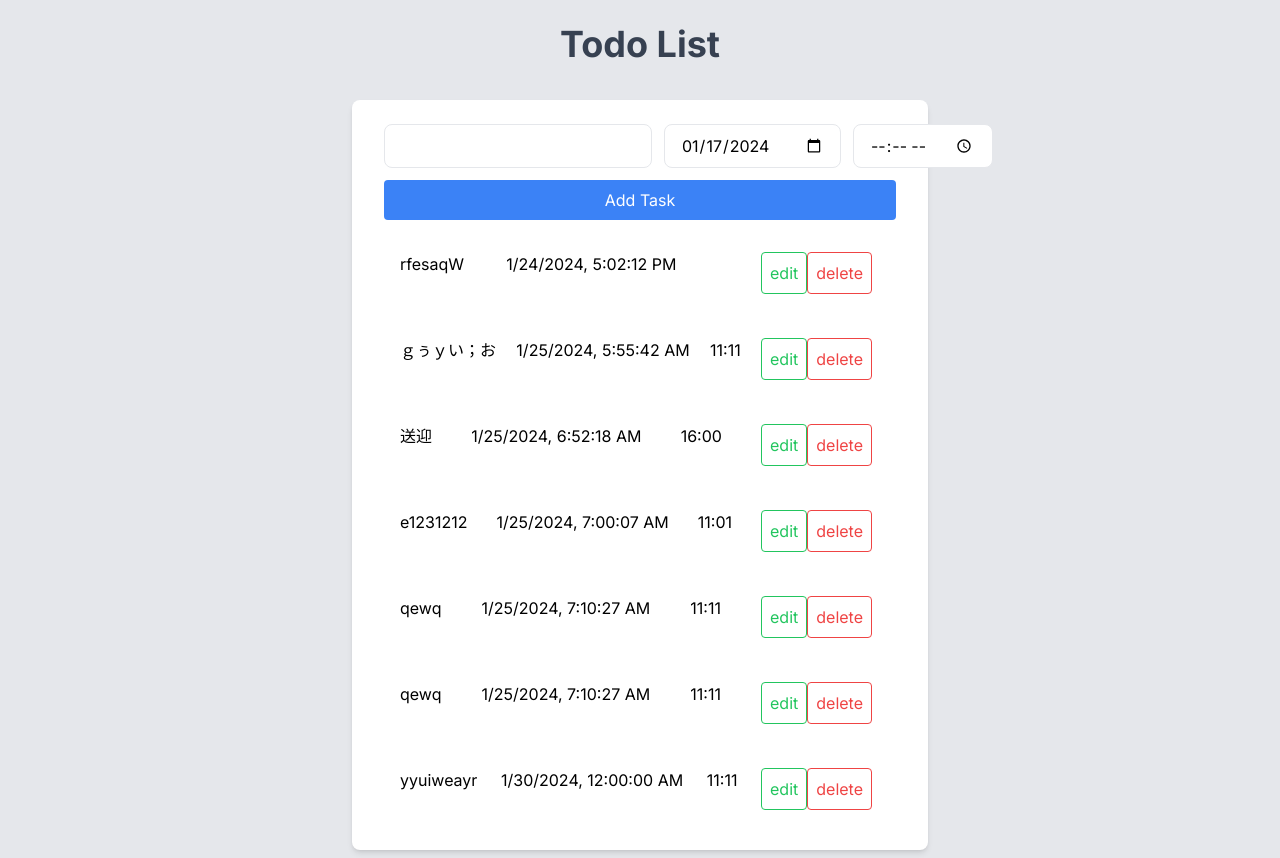
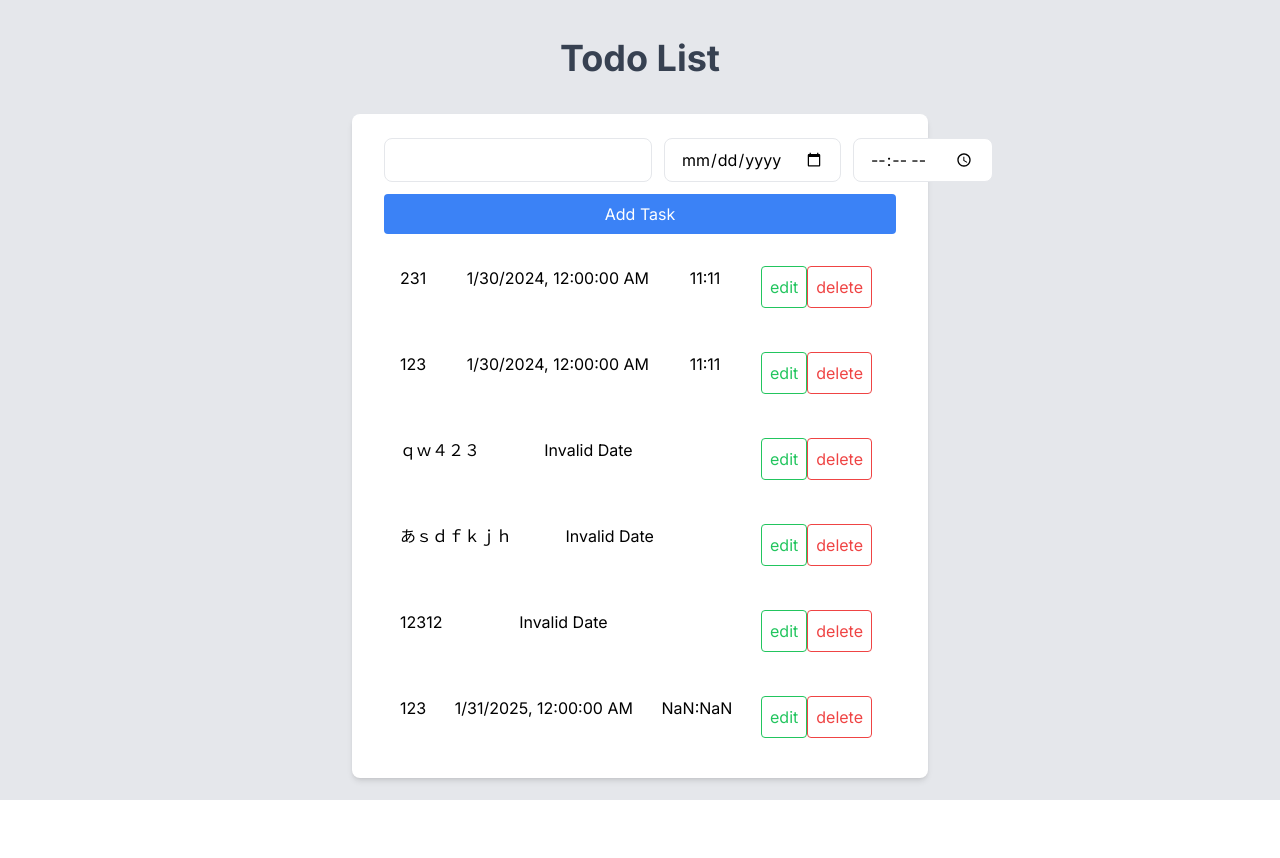
Before and after one commit to i2rin/todolist-nextjs, a Next.js app: page / in a window 1280 px wide. After the commit the page ends 800 px from the top, so only its background shows below. Built offline with nearby package versions, Linux system fonts and the light colour scheme; data requests are answered from the project's data file.

Commit message:
🐛日付を編集できるようになりました

```diff
--- a/src/app/components/AddTask.tsx
+++ b/src/app/components/AddTask.tsx
@@ -6,7 +6,8 @@ import {v4 as uuidv4} from "uuid";
 
 const AddTask = () => {
     const [taskTitle, setTaskTitle] = useState("");
-    const [deadlineDate, setDeadlineDate] = useState<Date>(new Date());
+    //const [deadlineDate, setDeadlineDate] = useState<Date>(new Date());
+    const [deadlineDate, setDeadlineDate] = useState("");
     const [deadlineTime, setDeadlineTime] = useState("");
 
     const handleSubmit = async (e: FormEvent) => {
@@ -22,7 +23,8 @@ const AddTask = () => {
 
         await addTodo (newTask);
         setTaskTitle("");
-        setDeadlineDate(new Date());
+        //setDeadlineDate(new Date());
+        setDeadlineDate("");
         setDeadlineTime("");
     }
 
@@ -40,10 +42,9 @@ const AddTask = () => {
                     type = "date"
                     className = "flex-2 border px-4 py-2 rounded-lg focus:ourline-none fucus:boder-blue-400"
                     onChange={(e: ChangeEvent<HTMLInputElement>) => {
-                        setDeadlineDate(new Date(e.target.value));
+                        //setDeadlineDate(new Date(e.target.value));
+                        setDeadlineDate(e.target.value);
                     }}
-                    //value = {`${deadlineDate.getFullYear()}-${deadlineDate.getMonth() + 1} -${deadlineDate.getDate()}`}
-                    //value = {deadlineDate.toString()}
                     value = {formatDate(deadlineDate)}
                 />
                 <input
--- a/src/app/components/Todo.tsx
+++ b/src/app/components/Todo.tsx
@@ -35,7 +35,10 @@ export const formatTime = (date: Date | string) : string => {
 
 const Todo = ({ task }: TodoProps) => {
 
-    const ref = useRef<HTMLInputElement>(null);
+    const refInputTitle = useRef<HTMLInputElement>(null);
+    const refInputDate = useRef<HTMLInputElement>(null);
+    const refInputTime = useRef<HTMLInputElement>(null);
+
     const [isEditing, setIsEditing] = useState(false);
     const [editedTaskTitle, setEditedTaskTitle] = useState(task.text);
     const [editedTaskDate, setEditedTaskDate] = useState(task.date);
@@ -44,7 +47,7 @@ const Todo = ({ task }: TodoProps) => {
     useEffect(() => {
         if (isEditing)
         {
-            ref.current?.focus();
+            refInputTitle.current?.focus();
         }
     }, [isEditing]);
 
@@ -57,7 +60,11 @@ const Todo = ({ task }: TodoProps) => {
 
 
     const handleSave = async () => {
-        await editTodo(task.id, editedTaskTitle, editedTaskDate, editedTaskTime);
+        const dateStr = formatDate(editedTaskDate);
+        const timeStr = formatTime(editedTaskTime);
+        //const dateTimeStr = `${dateSrt}T${timeStr}`;
+        //await editTodo(task.id, editedTaskTitle, dateTimeStr);
+        await editTodo(task.id, editedTaskTitle, dateStr, timeStr);
         setIsEditing(false);
     };
 
@@ -75,7 +82,7 @@ const Todo = ({ task }: TodoProps) => {
            {isEditing ? (
                <React.Fragment>
                    <input
-                        ref = {ref}
+                        ref = {refInputTitle}
                         type="text"
                         value = {editedTaskTitle}
                         onChange = {
@@ -84,16 +91,19 @@ const Todo = ({ task }: TodoProps) => {
                         style = {{ width: '150px' ,borderRadius: '10px' }}
                    />
                    <input
+                        ref = {refInputDate}
                         type="date"
                         //value = {formatDate(editedTaskDate)}
                         value = {editedTaskDate.toString()}
                         onChange = {
-                            (e: React.ChangeEvent<HTMLInputElement>) => setEditedTaskDate(e.target.value ? new Date(e.target.value) : new Date())
+                            //(e: React.ChangeEvent<HTMLInputElement>) => setEditedTaskDate(e.target.value ? new Date(e.target.value) : new Date())
+                            (e: React.ChangeEvent<HTMLInputElement>) => setEditedTaskDate(e.target.value)
                         }
                         className = "mr-2 py-1 px-2 rounded border-gray-400 border"
                         style = {{ width: '150px' }}
                    />
                    <input
+                        ref = {refInputTime}
                         type="time"
                         value={formatTime(editedTaskTime)}
                         onChange={
--- a/src/app/data/todos.json
+++ b/src/app/data/todos.json
@@ -1,46 +1,37 @@
 {
   "tasks": [
     {
-      "id": "cd543697-42ba-407e-9f1d-839f94a731b1",
-      "text": "rfesaqW",
-      "date": "2024-01-24T17:02:12.137Z",
-      "time": ""
-    },
-    {
-      "id": "232a1976-ae3b-453e-8d5e-1494dce2019a",
-      "text": "ｇぅｙい；お",
-      "date": "2024-01-25T05:55:42.935Z",
+      "id": "688d18fc-d31d-49a6-b3ef-3f3159ec4204",
+      "text": "231",
+      "date": "2024-01-30",
       "time": "11:11"
     },
     {
-      "id": "01d1ac8c-3927-459e-a9be-b2bc356c029e",
-      "text": "送迎",
-      "date": "2024-01-25T06:52:18.557Z",
-      "time": "16:00"
-    },
-    {
-      "id": "894089bb-72b1-4404-9e5b-ac7c5a7e579e",
-      "text": "e1231212",
-      "date": "2024-01-25T07:00:07.990Z",
-      "time": "11:01"
-    },
-    {
-      "id": "468f8fe7-9f1c-4401-8b52-aa7a5e120d6b",
-      "text": "qewq",
-      "date": "2024-01-25T07:10:27.600Z",
+      "id": "02fc6848-e7ea-4c12-b69a-0c942d86ab7c",
+      "text": "123",
+      "date": "2024-01-30",
       "time": "11:11"
     },
     {
-      "id": "468f8fe7-9f1c-4401-8b52-aa7a5e120d6b",
-      "text": "qewq",
-      "date": "2024-01-25T07:10:27.600Z",
-      "time": "11:11"
+      "text": "ｑｗ４２３",
+      "dateTimeStr": "2024-01-30TNaN:NaN",
+      "id": "2bd46118-cd66-40bf-bc0e-cc1b243c6960"
     },
     {
-      "id": "10dc6237-574c-4e6c-b5b0-b6cf5a3448a5",
-      "text": "yyuiweayr",
-      "date": "2024-01-30T00:00:00.000Z",
-      "time": "11:11"
+      "text": "あｓｄｆｋｊｈ",
+      "dateTimeStr": "2024-01-30TNaN:NaN",
+      "id": "dbbd4268-ae33-4327-9baf-c61ccbf6823c"
+    },
+    {
+      "text": "12312",
+      "dateTimeStr": "2024-01-30TNaN:NaN",
+      "id": "9943f335-7abc-4091-b352-951d45a223cb"
+    },
+    {
+      "text": "123",
+      "date": "2025-01-31",
+      "time": "NaN:NaN",
+      "id": "2a5bacff-1453-46ce-853a-b9c721d094f4"
     }
   ]
 }
--- a/src/app/pages/api.ts
+++ b/src/app/pages/api.ts
@@ -1,12 +1,28 @@
 import { Task } from './types';
 
+
+
+export const formatDate =(date: Date | string ): string => {
+    const d = new Date(date);
+    const year = d.getFullYear();
+    const month = ('0' + (d.getMonth() + 1)).slice(-2);
+    const day = ('0' + d.getDate()).slice(-2);
+    return `${year}-${month}-${day}`;
+};
+
+//ここからtaskを取得して表示する
 export const getAllTodos = async (): Promise<Task[]> => {
     const jsonData = await fetch('http://localhost:3001/tasks', {
         cache: "no-store",
     });
-    const res = jsonData.json();
+    const res: Task[] = await jsonData.json();
 
-    return res;
+    const formattedTasks = res.map(task => ({
+        ...task,
+        date: formatDate(task.date)
+        //date: task.date
+    }));
+    return formattedTasks;
 }
 
 export const addTodo = async (todo:Task): Promise<Task[]> => {
@@ -23,7 +39,7 @@ export const addTodo = async (todo:Task): Promise<Task[]> => {
 }
 
 
-export const editTodo = async (id: string, newText: string, newDate: Date, newTime: string): Promise<Task[]> => { const jsonData = await fetch(`http://localhost:3001/tasks/${id}`, {
+export const editTodo = async (id: string, newText: string, newDate: string, newTime: string): Promise<Task[]> => { const jsonData = await fetch(`http://localhost:3001/tasks/${id}`, {
         method: "PUT",
         headers: {
             "Content-Type": "application/json",
@@ -31,7 +47,8 @@ export const editTodo = async (id: string, newText: string, newDate: Date, newTi
         body: JSON.stringify({
             text: newText,
             date: newDate,
-            time: newTime,
+            time: newTime
+            // dateTimeStr: newDateTimeStr,
        }) // 日付をISO文字列に変換
     });
     const res = jsonData.json();
@@ -41,6 +58,7 @@ export const editTodo = async (id: string, newText: string, newDate: Date, newTi
 
 export const deleteTodo = async (id: string): Promise<Task[]> => {
     const jsonData = await fetch(`http://localhost:3001/tasks/${id}`, {
+
         method: "DELETE",
         headers: {
             "Content-Type": "application/json",
--- a/src/app/pages/types.ts
+++ b/src/app/pages/types.ts
@@ -1,6 +1,6 @@
 export interface Task {
     id: string;
     text: string;
-    date: Date;
+    date: string;
     time: string;
 }
```
Also changed, not shown: src/app/page.tsx (+11 -2 lines).
